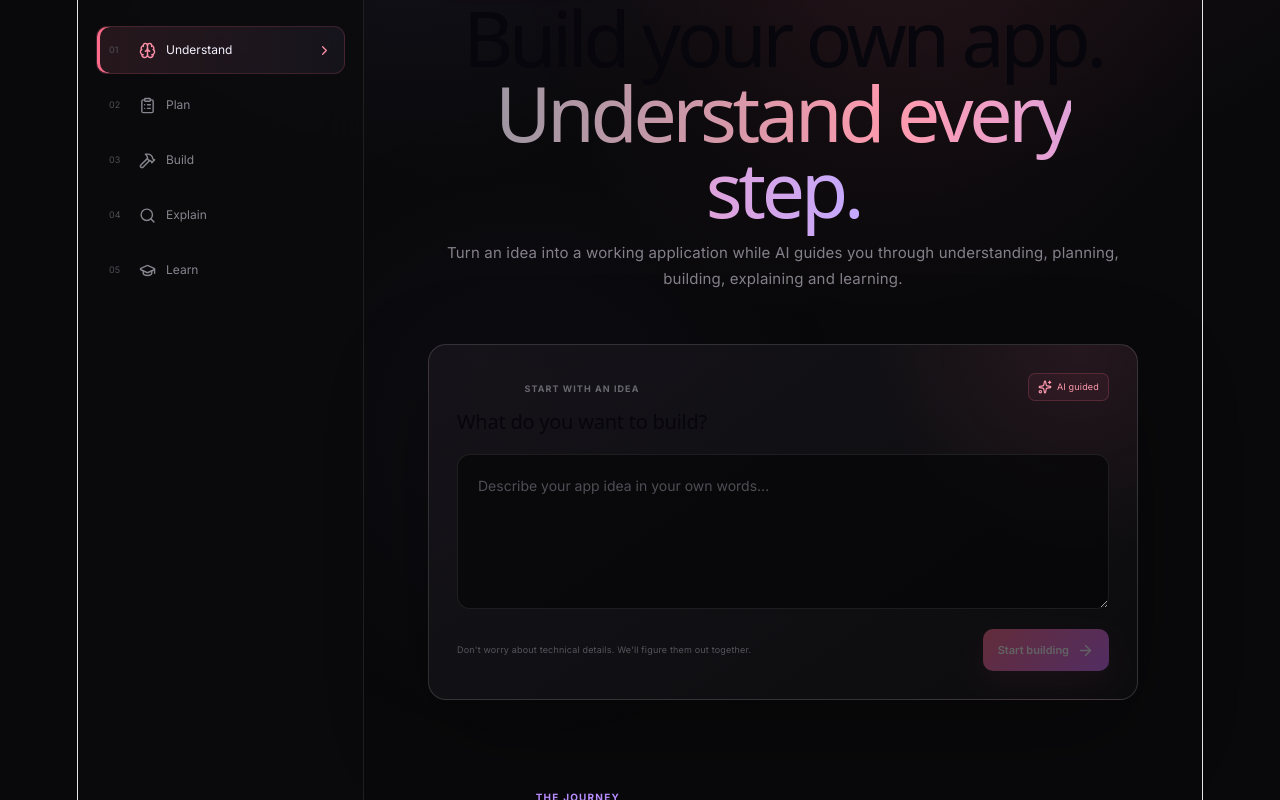
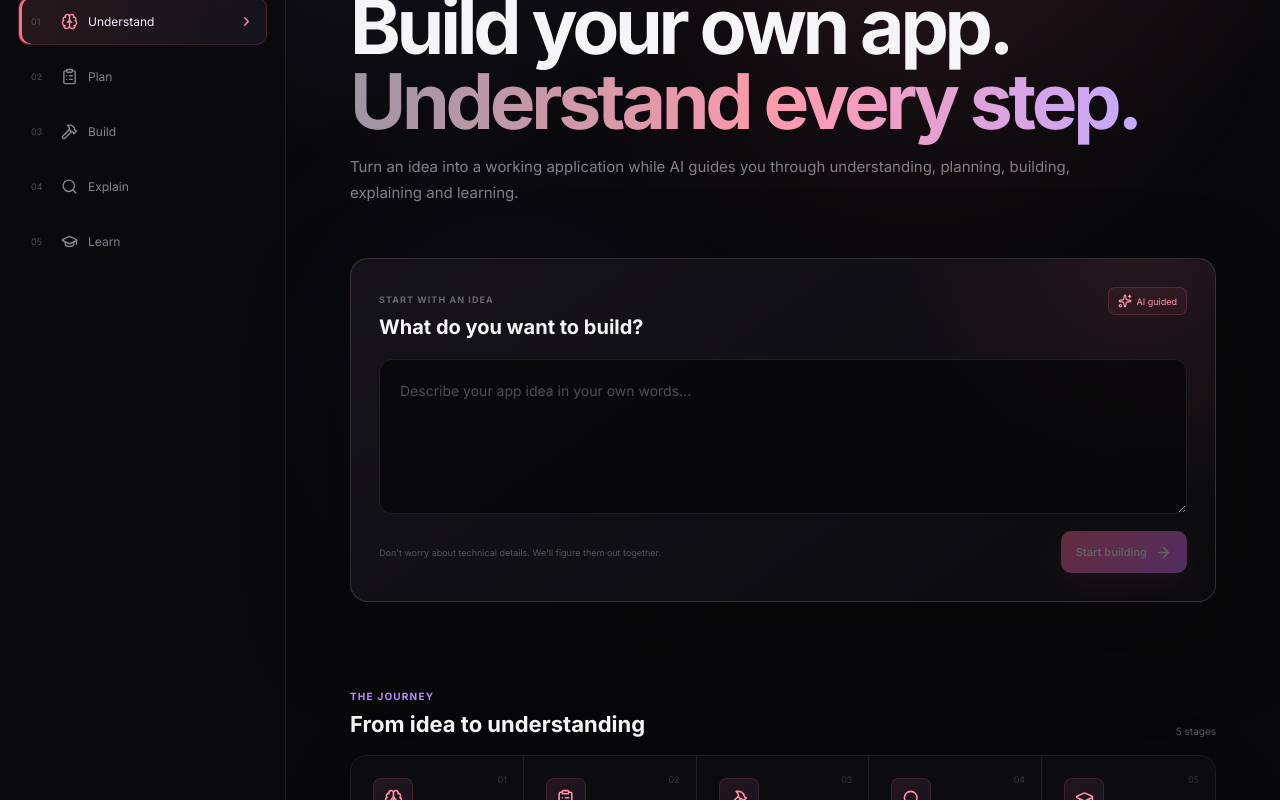
Before and after one commit to nayathra/build-your-own-app, a React (Vite) app in the folder frontend/: page / in a window 1280 px wide. Shown: the part 200-1000 px from the top of the page. Built offline with nearby package versions, Linux system fonts and the light colour scheme.

Commit message:
Make workspace full-width and reset global light styling

```diff
--- a/frontend/src/index.css
+++ b/frontend/src/index.css
@@ -1,111 +1,58 @@
 :root {
-  --text: #6b6375;
-  --text-h: #08060d;
-  --bg: #fff;
-  --border: #e5e4e7;
-  --code-bg: #f4f3ec;
-  --accent: #aa3bff;
-  --accent-bg: rgba(170, 59, 255, 0.1);
-  --accent-border: rgba(170, 59, 255, 0.5);
-  --social-bg: rgba(244, 243, 236, 0.5);
-  --shadow:
-    rgba(0, 0, 0, 0.1) 0 10px 15px -3px, rgba(0, 0, 0, 0.05) 0 4px 6px -2px;
-
-  --sans: system-ui, 'Segoe UI', Roboto, sans-serif;
-  --heading: system-ui, 'Segoe UI', Roboto, sans-serif;
-  --mono: ui-monospace, Consolas, monospace;
-
-  font: 18px/145% var(--sans);
-  letter-spacing: 0.18px;
-  color-scheme: light dark;
-  color: var(--text);
-  background: var(--bg);
+  font-family: Inter, ui-sans-serif, system-ui, -apple-system, BlinkMacSystemFont, "Segoe UI", sans-serif;
+  color: #17151a;
+  background: #faf9f7;
   font-synthesis: none;
   text-rendering: optimizeLegibility;
   -webkit-font-smoothing: antialiased;
   -moz-osx-font-smoothing: grayscale;
-
-  @media (max-width: 1024px) {
-    font-size: 16px;
-  }
 }
 
-@media (prefers-color-scheme: dark) {
-  :root {
-    --text: #9ca3af;
-    --text-h: #f3f4f6;
-    --bg: #16171d;
-    --border: #2e303a;
-    --code-bg: #1f2028;
-    --accent: #c084fc;
-    --accent-bg: rgba(192, 132, 252, 0.15);
-    --accent-border: rgba(192, 132, 252, 0.5);
-    --social-bg: rgba(47, 48, 58, 0.5);
-    --shadow:
-      rgba(0, 0, 0, 0.4) 0 10px 15px -3px, rgba(0, 0, 0, 0.25) 0 4px 6px -2px;
-  }
+html,
+body,
+#root {
+  width: 100%;
+  min-width: 320px;
+  min-height: 100%;
+  margin: 0;
+}
 
-  #social .button-icon {
-    filter: invert(1) brightness(2);
-  }
+html {
+  background: #faf9f7;
+}
+
+body {
+  background: #faf9f7;
 }
 
 #root {
-  width: 1126px;
-  max-width: 100%;
-  margin: 0 auto;
-  text-align: center;
-  border-inline: 1px solid var(--border);
-  min-height: 100svh;
+  max-width: none;
+  margin: 0;
+  border: 0;
+  text-align: left;
   display: flex;
   flex-direction: column;
   box-sizing: border-box;
 }
 
-body {
-  margin: 0;
+* {
+  box-sizing: border-box;
+}
+
+button,
+textarea,
+input {
+  font: inherit;
+}
+
+button {
+  cursor: pointer;
 }
 
 h1,
-h2 {
-  font-family: var(--heading);
-  font-weight: 500;
-  color: var(--text-h);
+h2,
+h3,
+h4,
+p {
+  margin-top: 0;
 }
-
-h1 {
-  font-size: 56px;
-  letter-spacing: -1.68px;
-  margin: 32px 0;
-  @media (max-width: 1024px) {
-    font-size: 36px;
-    margin: 20px 0;
-  }
-}
-h2 {
-  font-size: 24px;
-  line-height: 118%;
-  letter-spacing: -0.24px;
-  margin: 0 0 8px;
-  @media (max-width: 1024px) {
-    font-size: 20px;
-  }
-}
-p {
-  margin: 0;
-}
-
-code,
-.counter {
-  font-family: var(--mono);
-  display: inline-flex;
-  border-radius: 4px;
-  color: var(--text-h);
-}
-
-code {
-  font-size: 15px;
-  line-height: 135%;
-  padding: 4px 8px;
-  background: var(--code-bg);
-}
```
